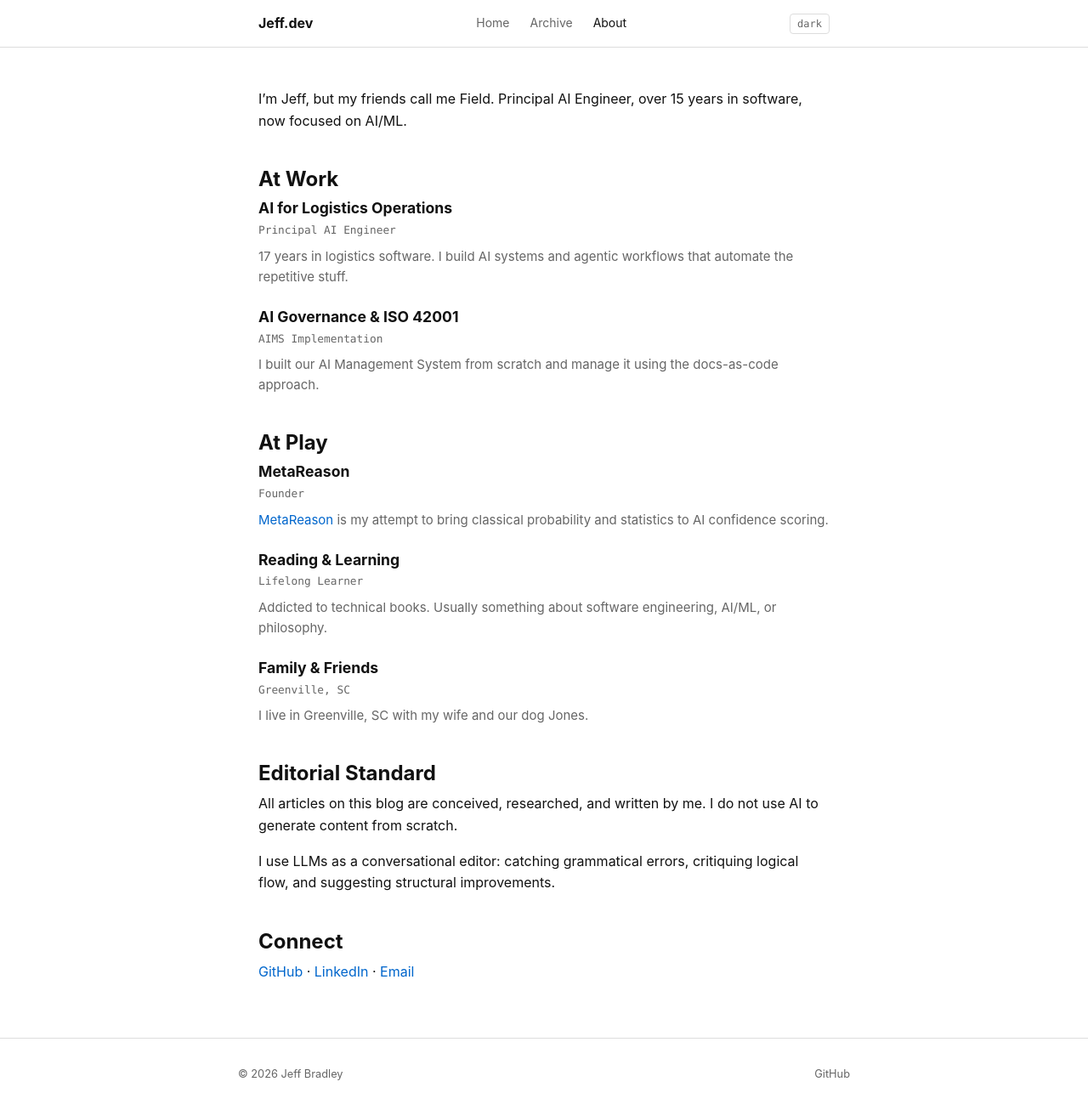
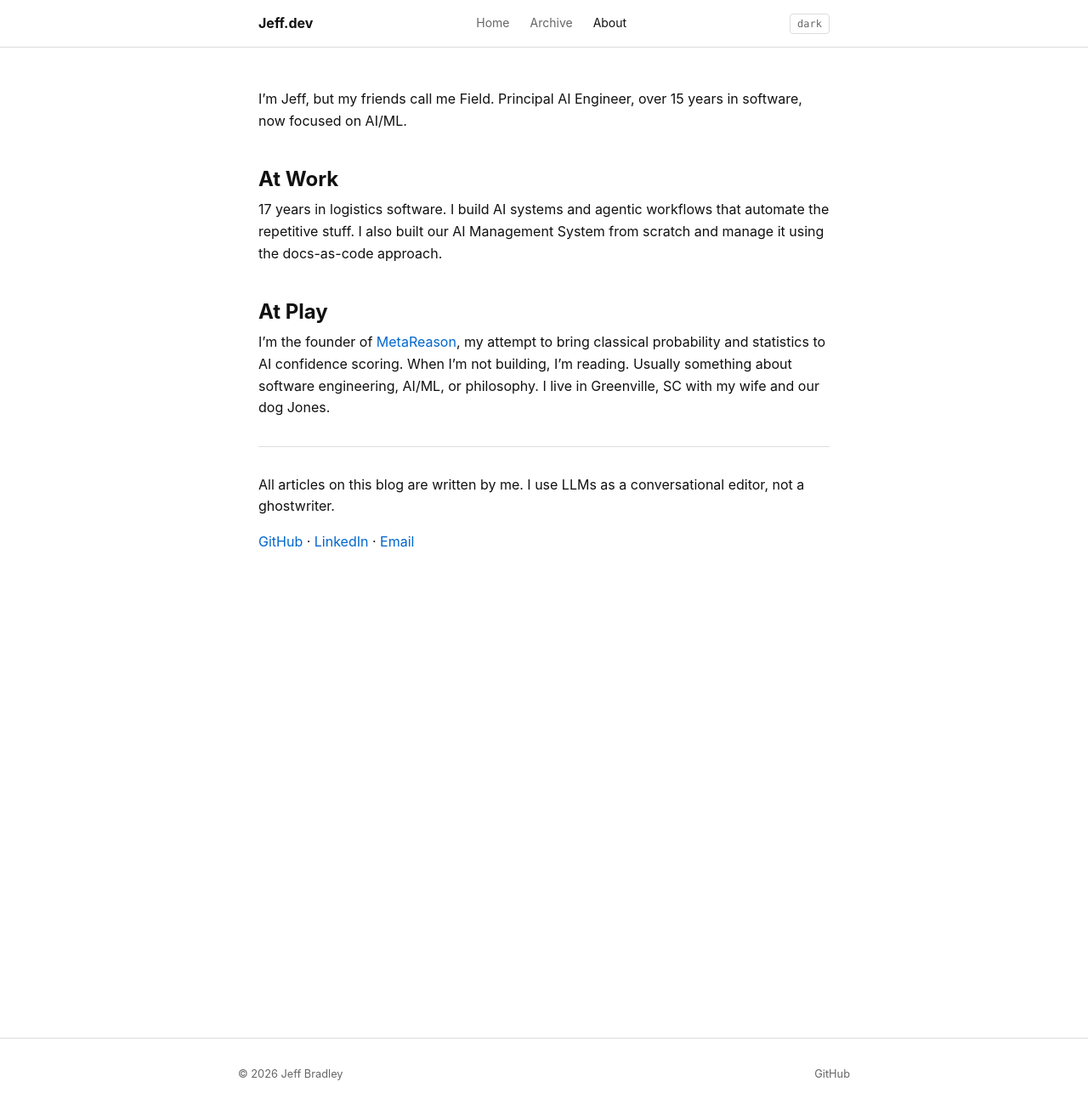
Before and after one commit to jeffgbradley2/jeffgbradley2.github.io, a Jekyll site: the page built from about.md, in a window 1280 px wide and 1306 px high. Shown: the whole window at 85% size. Built offline with Jekyll 4.4.1, drawn with Linux system fonts in a browser that asks for light colours.

Commit message:
chore: simplify about page to prose paragraphs, collapse bottom sections

```diff
--- a/about.md
+++ b/about.md
@@ -9,44 +9,14 @@ I'm Jeff, but my friends call me Field. Principal AI Engineer, over 15 years in
 
 ## At Work
 
-<div class="about-item">
-<h3>AI for Logistics Operations</h3>
-<div class="about-item-meta">Principal AI Engineer</div>
-<p>17 years in logistics software. I build AI systems and agentic workflows that automate the repetitive stuff.</p>
-</div>
-
-<div class="about-item">
-<h3>AI Governance & ISO 42001</h3>
-<div class="about-item-meta">AIMS Implementation</div>
-<p>I built our AI Management System from scratch and manage it using the docs-as-code approach.</p>
-</div>
+17 years in logistics software. I build AI systems and agentic workflows that automate the repetitive stuff. I also built our AI Management System from scratch and manage it using the docs-as-code approach.
 
 ## At Play
 
-<div class="about-item">
-<h3>MetaReason</h3>
-<div class="about-item-meta">Founder</div>
-<p><a href="https://github.com/metareason-ai">MetaReason</a> is my attempt to bring classical probability and statistics to AI confidence scoring.</p>
-</div>
+I'm the founder of [MetaReason](https://github.com/metareason-ai), my attempt to bring classical probability and statistics to AI confidence scoring. When I'm not building, I'm reading. Usually something about software engineering, AI/ML, or philosophy. I live in Greenville, SC with my wife and our dog Jones.
 
-<div class="about-item">
-<h3>Reading & Learning</h3>
-<div class="about-item-meta">Lifelong Learner</div>
-<p>Addicted to technical books. Usually something about software engineering, AI/ML, or philosophy.</p>
-</div>
+---
 
-<div class="about-item">
-<h3>Family & Friends</h3>
-<div class="about-item-meta">Greenville, SC</div>
-<p>I live in Greenville, SC with my wife and our dog Jones.</p>
-</div>
-
-## Editorial Standard
-
-All articles on this blog are conceived, researched, and written by me. I do not use AI to generate content from scratch.
-
-I use LLMs as a conversational editor: catching grammatical errors, critiquing logical flow, and suggesting structural improvements.
-
-## Connect
+All articles on this blog are written by me. I use LLMs as a conversational editor, not a ghostwriter.
 
 [GitHub](https://github.com/metareason-ai) &middot; [LinkedIn](https://www.linkedin.com/in/jeff-bradley-b66266275) &middot; [Email](mailto:jeff@metareason.ai)
```
